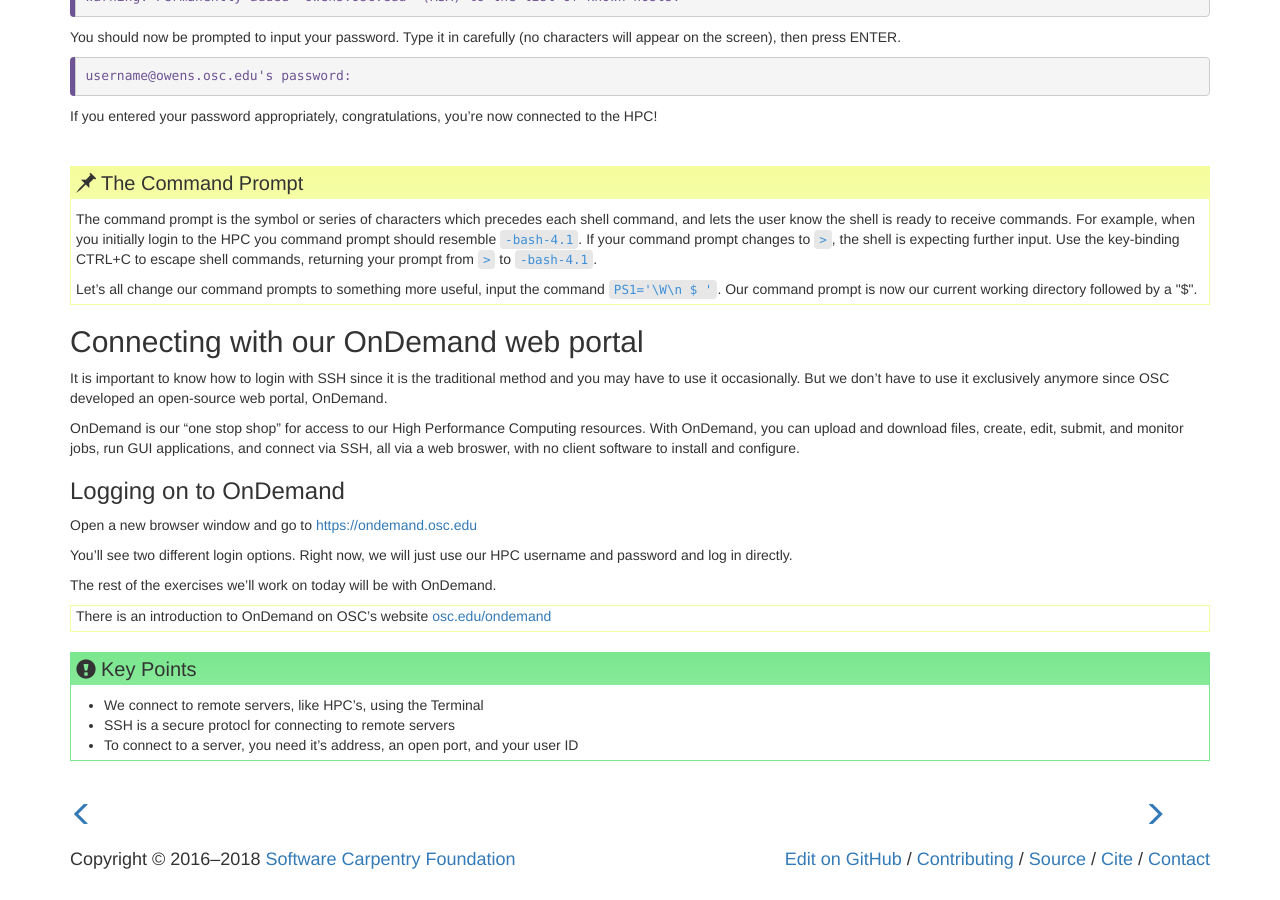
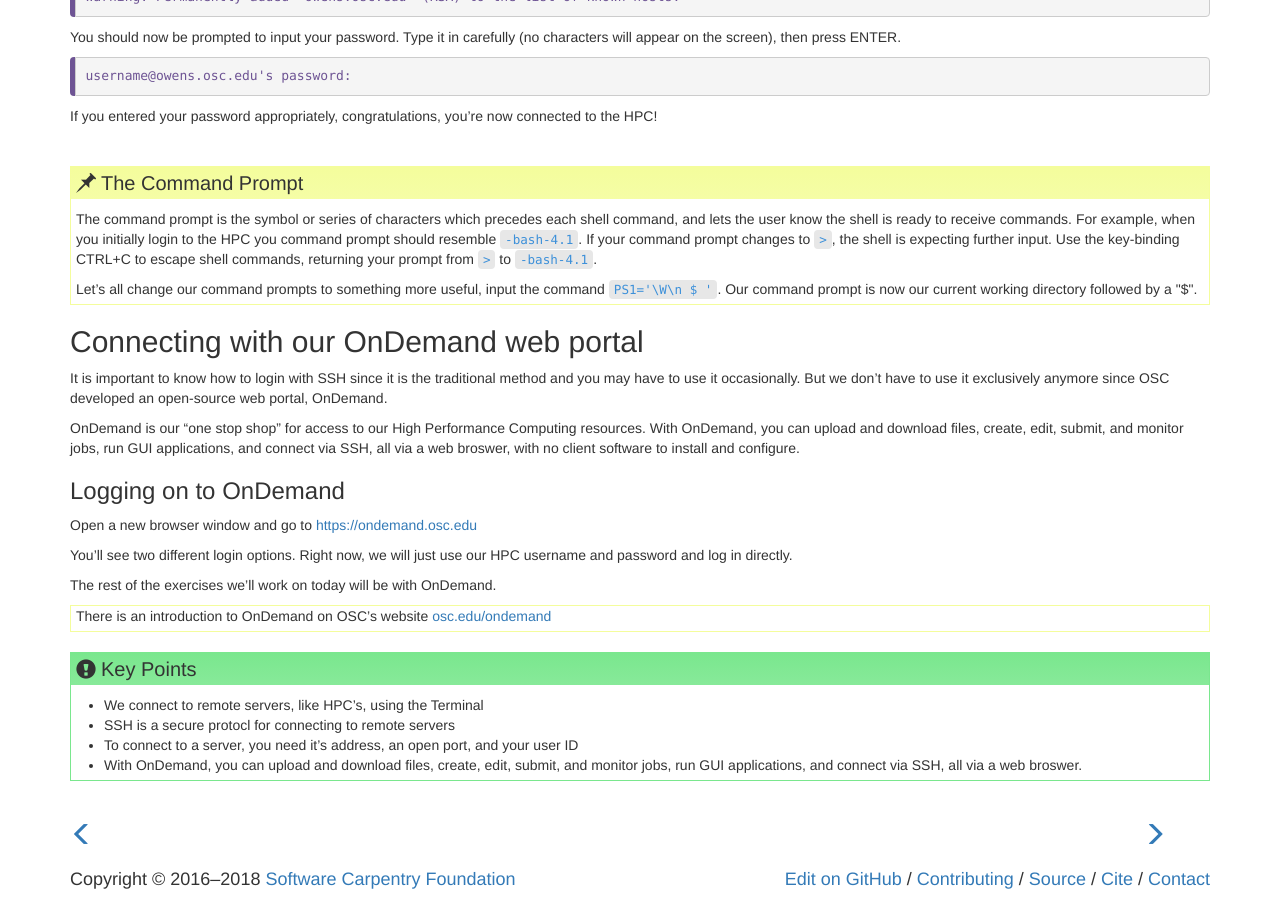
Before and after one commit to khill42/OSC_IntroHPC, a Jekyll site: the page built from _episodes/01-bash.md, in a window 1280 px wide and 900 px high, scrolled down 1074 px. Built offline with Jekyll 4.4.1, drawn with Linux system fonts in a browser that asks for light colours.

Commit message:
Update 01-bash.md

```diff
--- a/_episodes/01-bash.md
+++ b/_episodes/01-bash.md
@@ -11,6 +11,7 @@ keypoints:
 - "We connect to remote servers, like HPC's, using the Terminal"
 - "SSH is a secure protocl for connecting to remote servers"
 - "To connect to a server, you need it's address, an open port, and your user ID"
+- "With OnDemand, you can upload and download files, create, edit, submit, and monitor jobs, run GUI applications, and connect via SSH, all via a web broswer."
 ---
 
 ## Opening a Terminal
```
